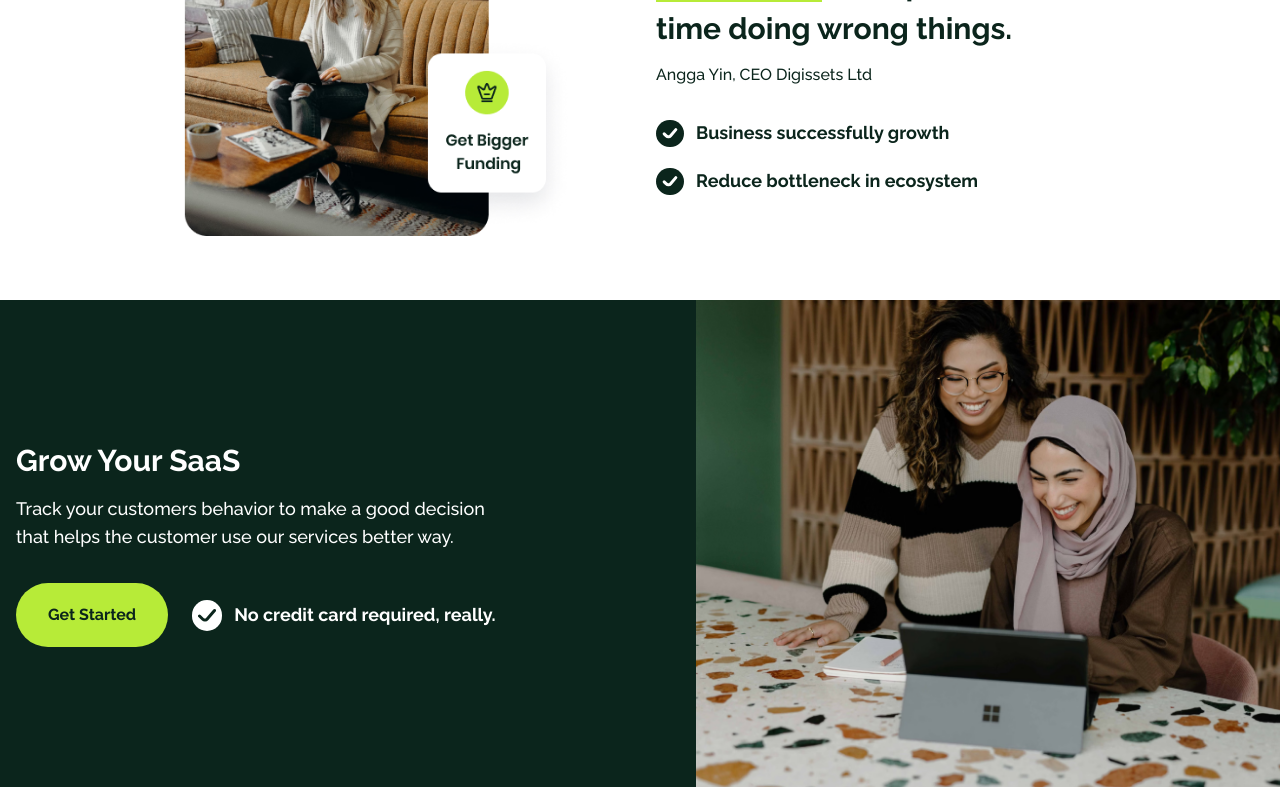
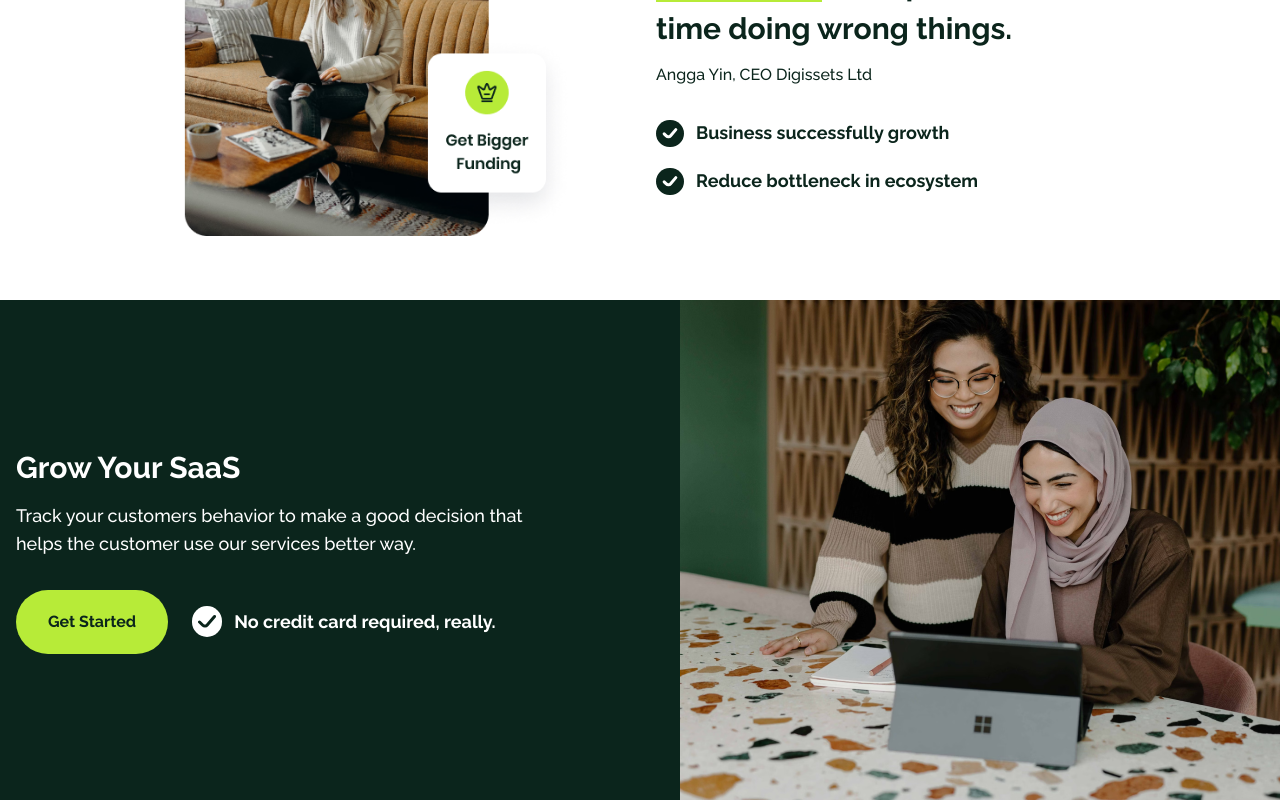
Before and after one commit to ervanervan/pasti-laris, a React (Vite) app: page / in a window 1280 px wide. Shown: the part 3578-4378 px from the top of the page. Built offline with nearby package versions, Linux system fonts and the light colour scheme; a web font is replaced by a local one.

Commit message:
update: get started component

```diff
--- a/src/components/GetStarted.jsx
+++ b/src/components/GetStarted.jsx
@@ -5,7 +5,7 @@ import Button from "./Button";
 
 const GetStarted = () => {
   return (
-    <section className="bg-green-1 relative overflow-x-hidden">
+    <section className="bg-green-1 overflow-x-hidden">
       <div className="container mx-auto flex items-center justify-center px-4">
         <div className="flex-1">
           <div className="flex flex-col gap-y-8">
@@ -33,7 +33,7 @@ const GetStarted = () => {
             </div>
           </div>
         </div>
-        <div className="absolute top-0 -right-14 md:relative md:flex-1 w-[40rem]">
+        <div className="-mr-14 w-[40rem]">
           <img src={bannerGetStarted} alt="" className="w-full" />
         </div>
       </div>
```
